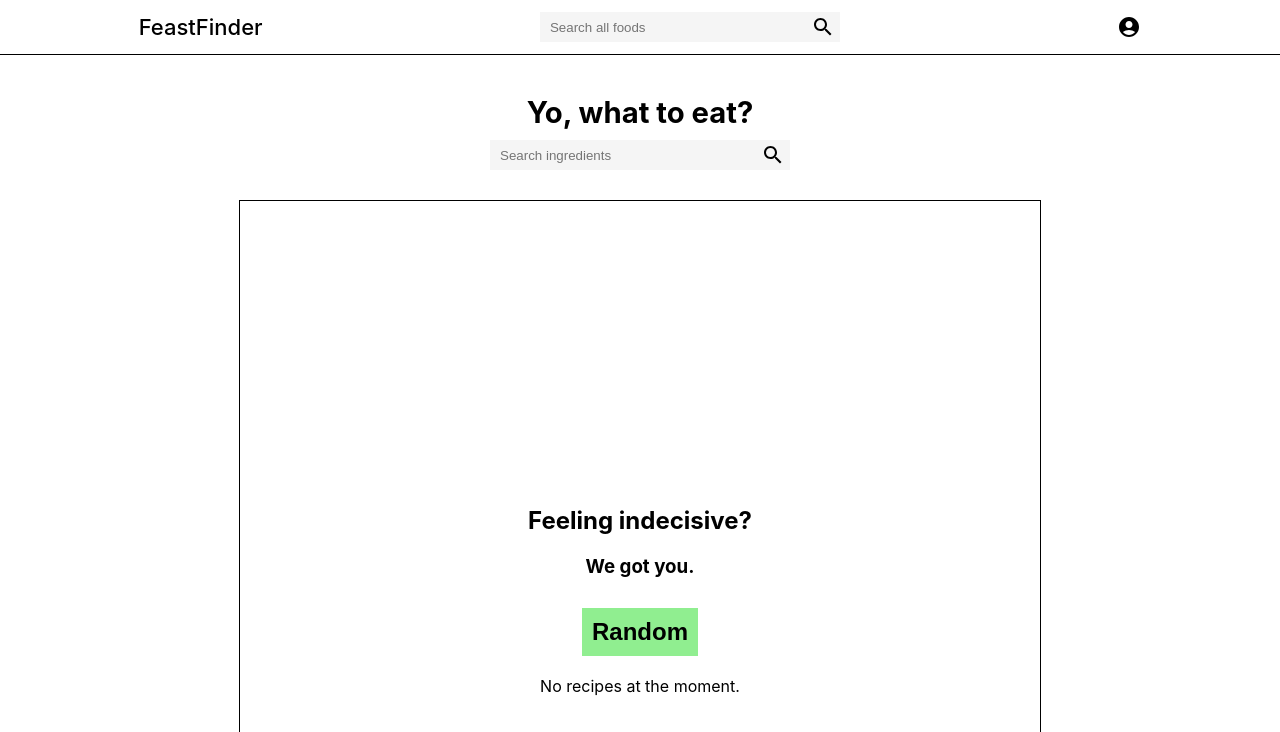
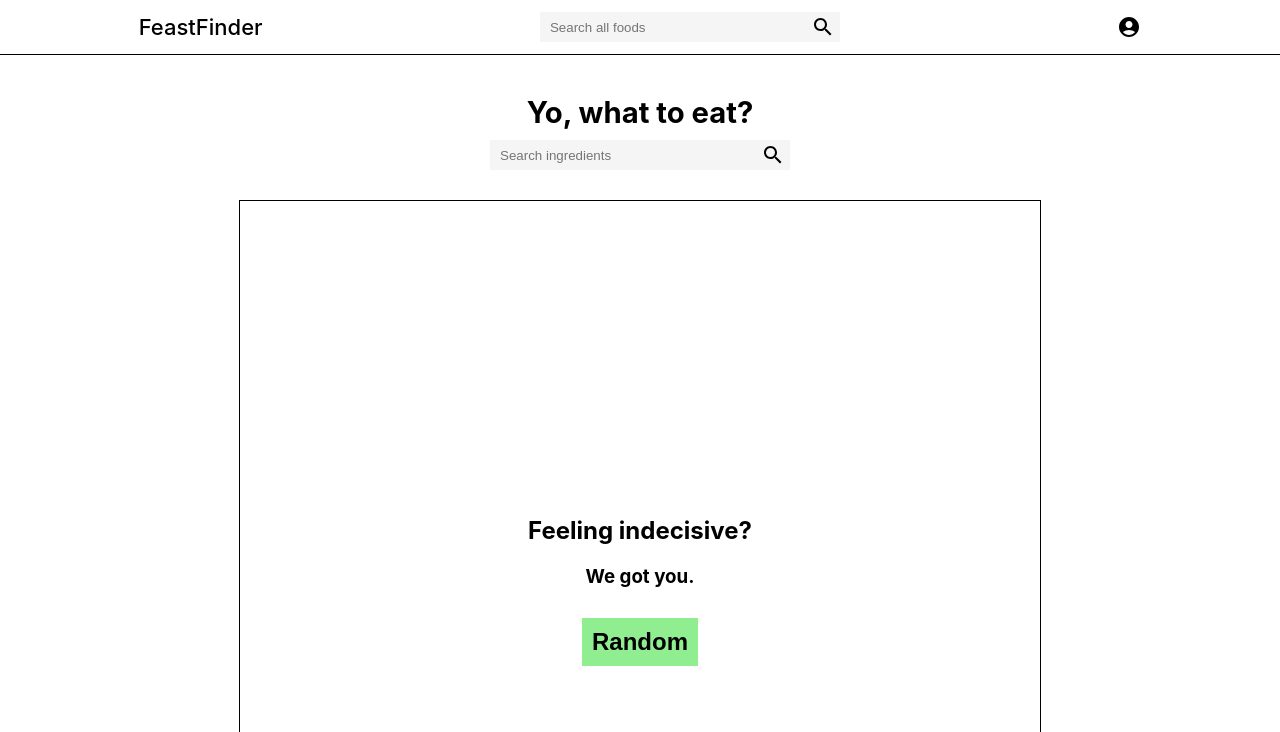
Before and after one commit to mattwhen/feast-finder, a React (Create React App) app: page / in a window 1280 px wide. Shown: the top 732 px of the page. Built offline with nearby package versions, Linux system fonts and the light colour scheme.

Commit message:
Renaming ItemList component to CardContainer for better naming convention, created Card component for each recipe that is rendered to the user. Replaced Item component with the Card component, minor styling touch-up

```diff
--- /dev/null
+++ b/src/components/Card/Card.jsx
@@ -0,0 +1,14 @@
+import React from 'react';
+import './Card.scss';
+
+export default function Card({ data }) {
+	return (
+		<div className='cardContainer'>
+			{data.map((item) => (
+				<p className='card' key={item.id}>
+					{item.title || item.name}
+				</p>
+			))}
+		</div>
+	);
+}
--- /dev/null
+++ b/src/components/Card/Card.scss
@@ -0,0 +1,21 @@
+.cardContainer {
+	display: grid;
+	column-gap: 50px;
+	grid-template-columns: auto auto auto;
+	gap: 10px;
+
+	.card {
+		width: 150px;
+		height: 70px;
+		border: solid 2px green;
+		border-radius: 10px;
+		padding: 12px;
+		background-color: lightgreen;
+	}
+
+	.card:hover {
+		cursor: pointer;
+		background-color: green;
+		color: white;
+	}
+}
--- a/src/components/ItemList/ItemList.jsx
+++ b/src/components/CardContainer/CardContainer.jsx
@@ -1,8 +1,8 @@
 import React from 'react';
-import './ItemList.scss';
-import Item from '../Item/Item';
+import './CardContainer.scss';
+import Card from '../Card/Card';
 
-export default function ItemList({ data, onClick }) {
+export default function CardContainer({ data, onClick }) {
 	return (
 		<div className='itemList'>
 			<div className='titleContainer'>
@@ -12,7 +12,7 @@ export default function ItemList({ data, onClick }) {
 					Random
 				</button>
 			</div>
-			<Item data={data} />
+			{data ? <Card data={data} /> : null}
 		</div>
 	);
 }
--- a/src/components/Food/Food.jsx
+++ b/src/components/Food/Food.jsx
@@ -1,13 +1,12 @@
 import React from 'react';
 import './Food.scss';
-import ItemList from '../ItemList/ItemList';
-import SearchBar from '../SearchBar/SearchBar';
+import CardContainer from '../CardContainer/CardContainer';
 
 export default function Food({ data, onClick }) {
 	return (
 		<div className='food'>
 			<div className='foodContainer'>
-				<ItemList data={data} onClick={onClick} />
+				<CardContainer data={data} onClick={onClick} />
 			</div>
 		</div>
 	);
--- a/src/components/Food/Food.scss
+++ b/src/components/Food/Food.scss
@@ -1,12 +1,13 @@
 .food {
 	display: flex;
-    justify-content: center;
+	justify-content: center;
+	height: 1000px;
 
 	.foodContainer {
 		width: 800px;
-		height: 800px;
-        display: flex;
-        justify-content: center;
+		height: 80%;
+		display: flex;
+		justify-content: center;
 		border: solid 1px black;
 	}
 
--- a/src/components/Item/Item.css
+++ /dev/null
@@ -1,3 +0,0 @@
-.itemContainer {
-    width: 500px;
-}
--- a/src/components/Item/Item.jsx
+++ /dev/null
@@ -1,13 +0,0 @@
-import React from 'react';
-
-export default function Item({ data }) {
-	return (
-		<div className='itemContainer'>
-			{data ? (
-				data.map((item) => <p key={item.id}>{item.title || item.name}</p>)
-			) : (
-				<p>No recipes at the moment.</p>
-			)}
-		</div>
-	);
-}
--- a/src/components/Item/Item.scss
+++ /dev/null
@@ -1,3 +0,0 @@
-.itemContainer {
-    width: 500px;
-}
```
Also changed, not shown: src/components/CardContainer/CardContainer.scss (renamed from src/components/ItemList/ItemList.scss).
